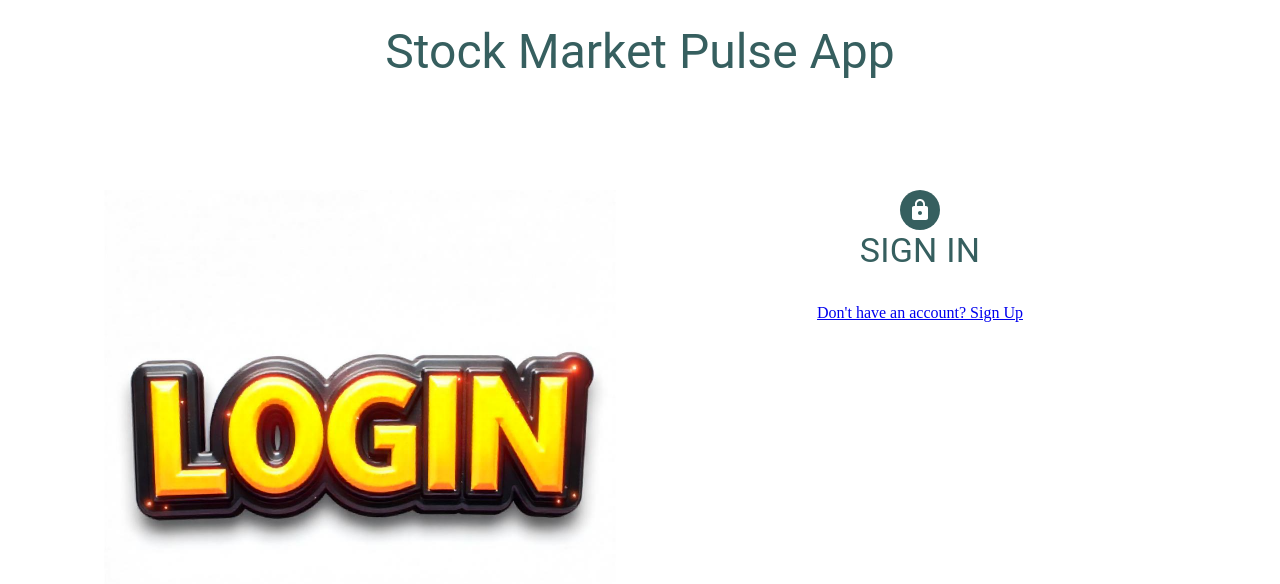
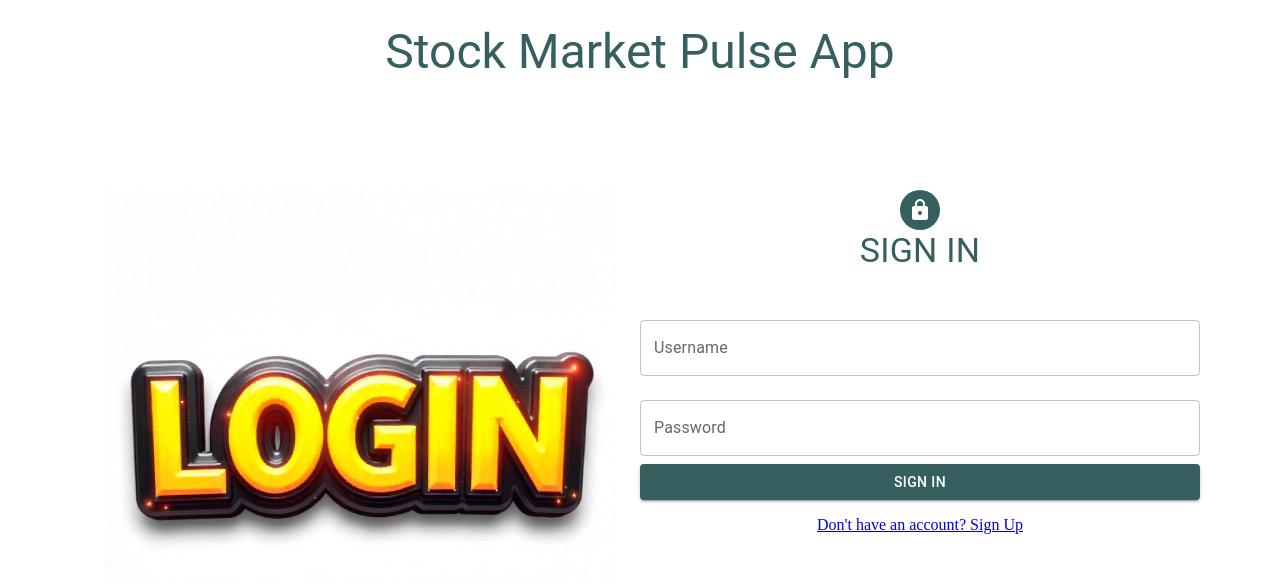
Before and after one commit to Celal-Dzelal/stock-market-pulse, a React (Vite) app: page / in a window 1280 px wide. Shown: the top 584 px of the page. Built offline with nearby package versions, Linux system fonts and the light colour scheme.

Commit message:
Login form created

```diff
--- /dev/null
+++ b/src/components/LoginForm.jsx
@@ -0,0 +1,63 @@
+import React from "react";
+import { Formik } from "formik";
+import * as Yup from "yup";
+import { Button, TextField } from "@mui/material";
+
+const LoginForm = () => {
+  const SignupSchema = Yup.object().shape({
+    username: Yup.string().required("Required"),
+    password: Yup.string().required("Required"),
+  });
+  return (
+    <Formik
+      initialValues={{ username: "", password: "" }}
+      validationSchema={SignupSchema}
+      onSubmit={(values) => {
+        console.log(values);
+      }}
+    >
+      {({
+        values,
+        errors,
+        touched,
+        handleChange,
+        handleBlur,
+        handleSubmit,
+        isSubmitting,
+      }) => (
+        <form onSubmit={handleSubmit}>
+          <TextField
+            name="username"
+            label="Username"
+            variant="outlined"
+            fullWidth
+            value={values.username}
+            onChange={handleChange}
+            error={touched.username && errors.username}
+            helperText={touched.username && errors.username}
+            onBlur={handleBlur}
+            margin="normal"
+          />{" "}
+          <TextField
+            name="password"
+            label="Password"
+            variant="outlined"
+            fullWidth
+            value={values.password}
+            onChange={handleChange}
+            error={touched.password && errors.password}
+            helperText={touched.password && errors.password}
+            onBlur={handleBlur}
+            margin="normal"
+            type="password"
+          />
+          <Button variant="contained" fullWidth type="submit">
+            Sıgn In
+          </Button>
+        </form>
+      )}
+    </Formik>
+  );
+};
+
+export default LoginForm;
--- a/src/pages/Login.jsx
+++ b/src/pages/Login.jsx
@@ -9,6 +9,7 @@ import image from "../assets/hero.png";
 import { Link } from "react-router-dom";
 import AuthHeader from "../components/AuthHeader";
 import AuthImage from "../components/AuthImage";
+import LoginForm from "../components/LoginForm";
 
 const Login = () => {
   const theme = useTheme();
@@ -40,7 +41,7 @@ const Login = () => {
           <Typography variant="h4" align="center" mb={4} color="secondary.main">
             SIGN IN
           </Typography>
-
+          <LoginForm />
           <Box sx={{ textAlign: "center", mt: 2, color: "secondary.main" }}>
             <Link to="/register">Don't have an account? Sign Up</Link>
           </Box>
```
